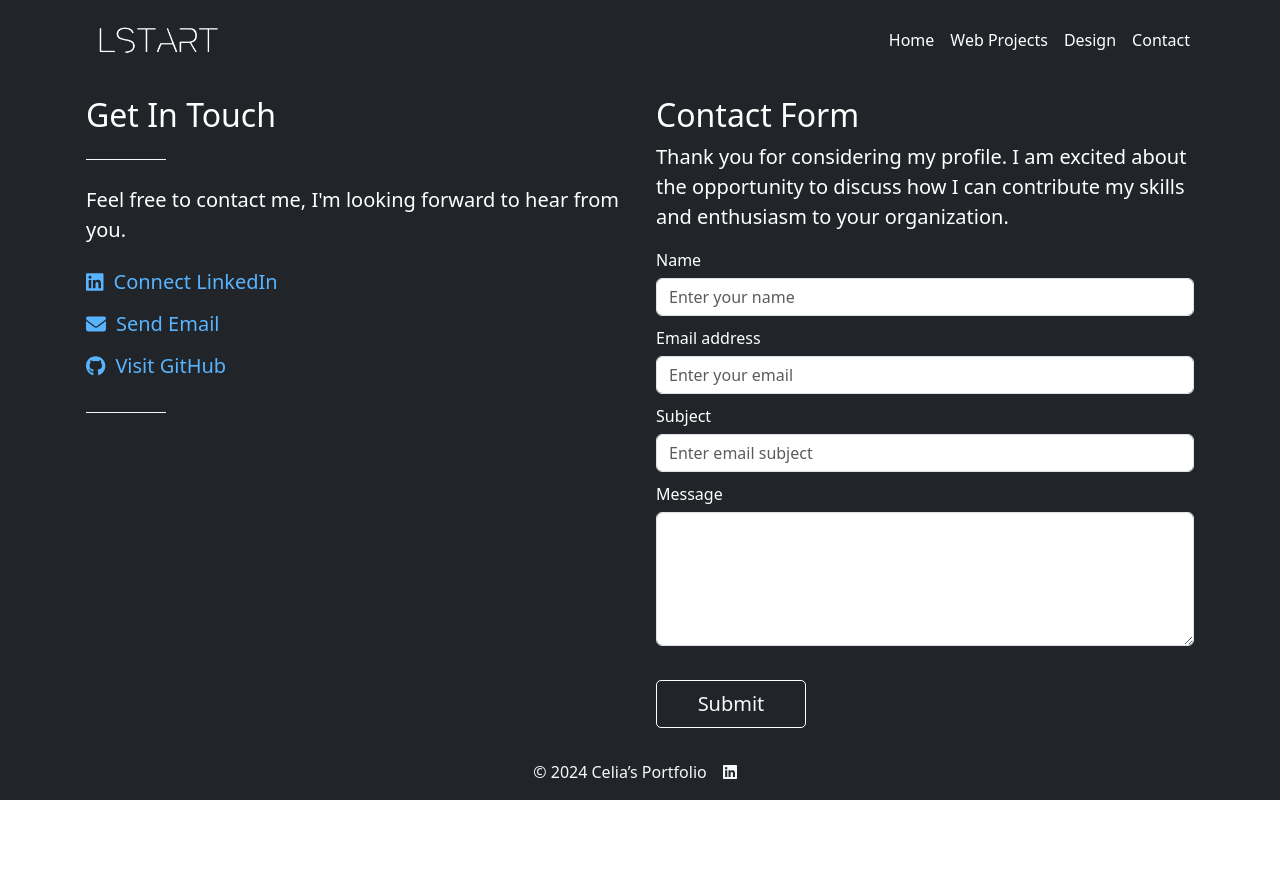
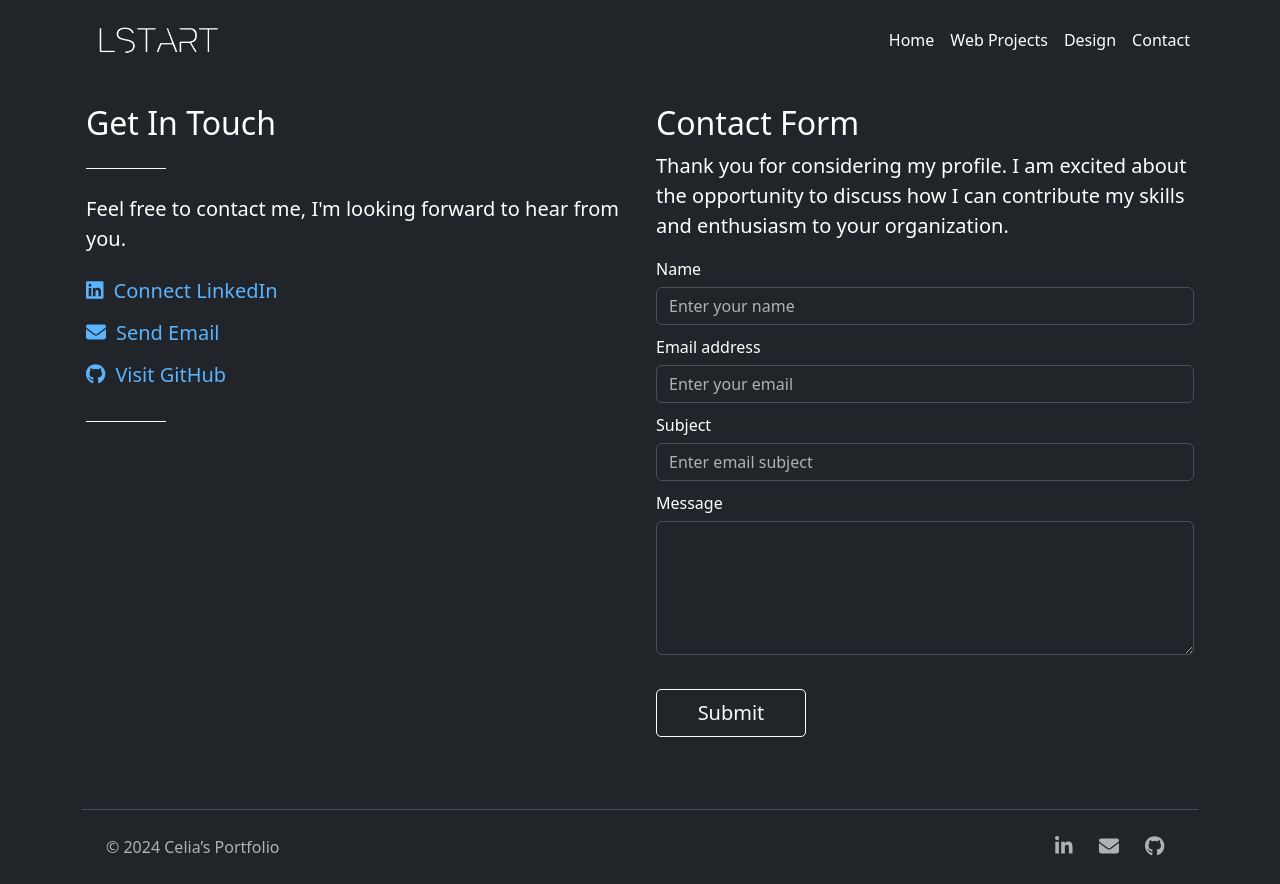
Before and after one commit to celia103/Portfolio, a React (Vite) app: page /contact in a window 1280 px wide. Before the commit the page ends 800 px from the top, so only its background shows below. Built offline with nearby package versions, Linux system fonts and the light colour scheme; a web font is replaced by a local one.

Commit message:
fix layout

```diff
--- a/index.html
+++ b/index.html
@@ -1,5 +1,5 @@
 <!doctype html>
-<html lang="en">
+<html lang="en" data-bs-theme="dark">
   <head>
     <meta charset="UTF-8" />
     <link rel="icon" type="image/x-icon" href="./favicon.ico">
--- a/src/App.jsx
+++ b/src/App.jsx
@@ -10,9 +10,12 @@ import DesignGallery from "./pages/DesignGallery";
 import Contact from "./pages/Contact";
 import Footer from './components/Footer';
 
+import "./css/app.css"
+
 function App() {
   return (
     <Router>
+      <div className="bg-dark vh-100">
       <NavBar />
       <Routes>
         <Route path="/" element={<Home />} />
@@ -21,6 +24,7 @@ function App() {
         <Route path="/contact" element={<Contact />} />
       </Routes>
       <Footer />
+      </div>
     </Router>
   );
 }
--- a/src/components/Footer.jsx
+++ b/src/components/Footer.jsx
@@ -2,30 +2,57 @@
 import React from "react";
 import { library } from "@fortawesome/fontawesome-svg-core";
 import { FontAwesomeIcon } from "@fortawesome/react-fontawesome";
-import { faLinkedin } from "@fortawesome/free-brands-svg-icons";
-
+import {
+	faLinkedin,
+	faGithub,
+	faLinkedinIn,
+} from "@fortawesome/free-brands-svg-icons";
+import { faEnvelope } from "@fortawesome/free-solid-svg-icons";
 library.add(faLinkedin);
 
 function Footer() {
 	return (
-		<footer className="bg-dark text-light text-center p-3 bottom">
 		<div className="container">
-				<div className="row">
-					<div className="col-md-8 d-flex justify-content-center align-items-center m-auto">
-						<span>&copy; 2024 Celia&rsquo;s Portfolio</span>
-						<span className="ms-3">
+			<footer className="d-flex flex-wrap justify-content-between align-items-center px-4 py-3 mt-5 border-top">
+				<div className="col-md-4 d-flex align-items-center">
+					<span class="mb-3 mb-md-0 text-body-secondary">
+						&copy; 2024 Celia&rsquo;s Portfolio
+					</span>
+				</div>
+				<ul class="nav col-md-4 justify-content-end list-unstyled d-flex">
+					<li class="ms-3">
 						<a
 							href="https://www.linkedin.com/in/celiacyy/"
 							target="_blank"
 							rel="noopener noreferrer"
+							className="text-body-secondary"
 						>
-								<FontAwesomeIcon icon={["fab", "linkedin"]} className="text-light" />
+							<FontAwesomeIcon icon={faLinkedinIn} />
 						</a>
-						</span>
+					</li>
+					<li class="ms-3">
+						<a
+							href="mailto:celiayych@gmail.com"
+							target="_blank"
+							rel="noopener noreferrer"
+							className="text-body-secondary"
+						>
+							<FontAwesomeIcon icon={faEnvelope} />
+						</a>
+					</li>
+					<li class="ms-3">
+						<a
+							href="https://github.com/celia103"
+							target="_blank"
+							rel="noopener noreferrer"
+							className="text-body-secondary"
+						>
+							<FontAwesomeIcon icon={faGithub} />
+						</a>
+					</li>
+				</ul>
+			</footer>
 		</div>
-				</div>
-			</div>
-		</footer>
 	);
 }
 
--- a/src/components/Project.jsx
+++ b/src/components/Project.jsx
@@ -9,6 +9,24 @@ function Project(props) {
 	// Body
 	return (
 		<div className="row mx-auto">
+			{/* Image col */}
+			<div className="col-md-5 order-md-1 mx-auto text-center px-3 pb-3">
+				{props.screenshot && (
+					<img
+						src={props.screenshot}
+						alt={`Screenshot of ${props.title}`}
+						className="img-fluid rounded"
+						style={{ maxWidth: "95%", height: "auto" }}
+					/>
+				)}
+				{props.video && (
+					<video controls width="95%" height="auto" className="rounded">
+						<source src={props.video} type="video/mp4" />
+						Your browser does not support the video tag.
+					</video>
+				)}
+			</div>
+
 			<div className="col-md-7 order-md-2 text-align-center px-3">
 				<h2>{props.title}</h2>
 				<p className="lead">{props.description}</p>
@@ -55,23 +73,7 @@ function Project(props) {
 				</div>
 			</div>
 
-			{/* Image col */}
-			<div className="col-md-5 order-md-1 mx-auto text-center px-3">
-				{props.screenshot && (
-					<img
-						src={props.screenshot}
-						alt={`Screenshot of ${props.title}`}
-						className="img-fluid rounded"
-						style={{ maxWidth: "400px", height: "auto" }}
-					/>
-				)}
-				{props.video && (
-					<video controls width="90%" height="auto" className="rounded">
-						<source src={props.video} type="video/mp4" />
-						Your browser does not support the video tag.
-					</video>
-				)}
-			</div>
+
 		</div>
 	);
 }
--- /dev/null
+++ b/src/css/app.css
@@ -0,0 +1,6 @@
+/* App.css */
+.footer {
+  position: relative;
+  bottom: 0;
+  width: 100%;
+}
--- a/src/css/design.css
+++ b/src/css/design.css
@@ -1,8 +1,4 @@
 /* design.css */
-.content {
-	height: calc(100vh - 136px);
-}
-
 /* Card style */
 .design-card {
 	display: flex;
--- a/src/pages/Contact.jsx
+++ b/src/pages/Contact.jsx
@@ -38,7 +38,7 @@ function Contact() {
 	};
 
 	return (
-		<div className="container-fluid bg-dark text-white d-flex align-items-center content">
+		<div className="container-fluid bg-dark text-white d-flex align-items-center">
 			<SEO
 				title="Celia's Portfolio"
 				name="Celia"
--- a/src/pages/DesignGallery.jsx
+++ b/src/pages/DesignGallery.jsx
@@ -16,7 +16,7 @@ function DesignGallery() {
 	const [isOpen, setIsOpen] = useState(false);
 
 	return (
-		<div className="container-fluid bg-dark text-light content">
+		<div className="container-fluid bg-dark text-light">
 			<SEO
 				title="Celia's Portfolio"
 				name="Celia"
--- a/src/pages/Home.jsx
+++ b/src/pages/Home.jsx
@@ -8,7 +8,7 @@ import SEO from "../components/SEO";
 
 function Home() {
 	return (
-		<div className="container-fluid bg-dark text-white min-vh-100 d-flex align-items-center">
+		<div className="container-fluid bg-dark text-white d-flex align-items-center">
 			<SEO
 				title="Celia's Portfolio"
 				name="Celia"
--- a/src/pages/ProjectsGallery.jsx
+++ b/src/pages/ProjectsGallery.jsx
@@ -44,7 +44,6 @@ function ProjectsGallery() {
               codePen={project.codePen}
 							video={project.video}
 						/>
-						<hr className="my-5" />
 					</div>
 				))}
 			</div>
```
Lines whose indentation alone changed are shown as unchanged.
